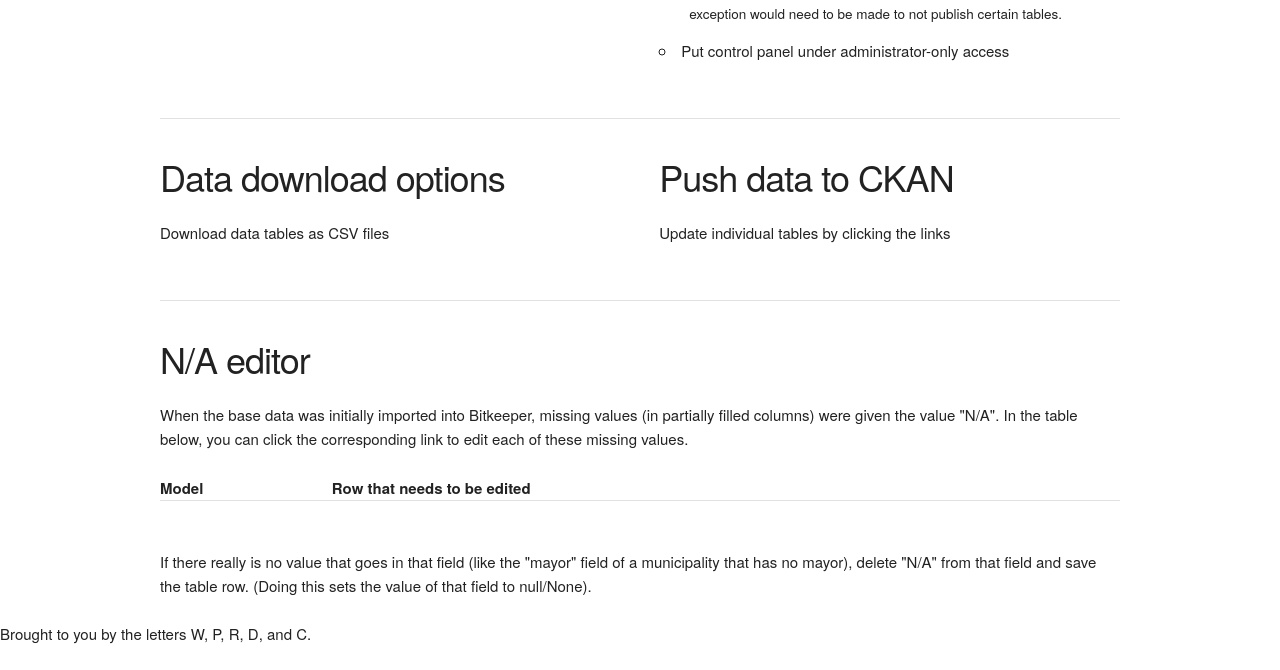
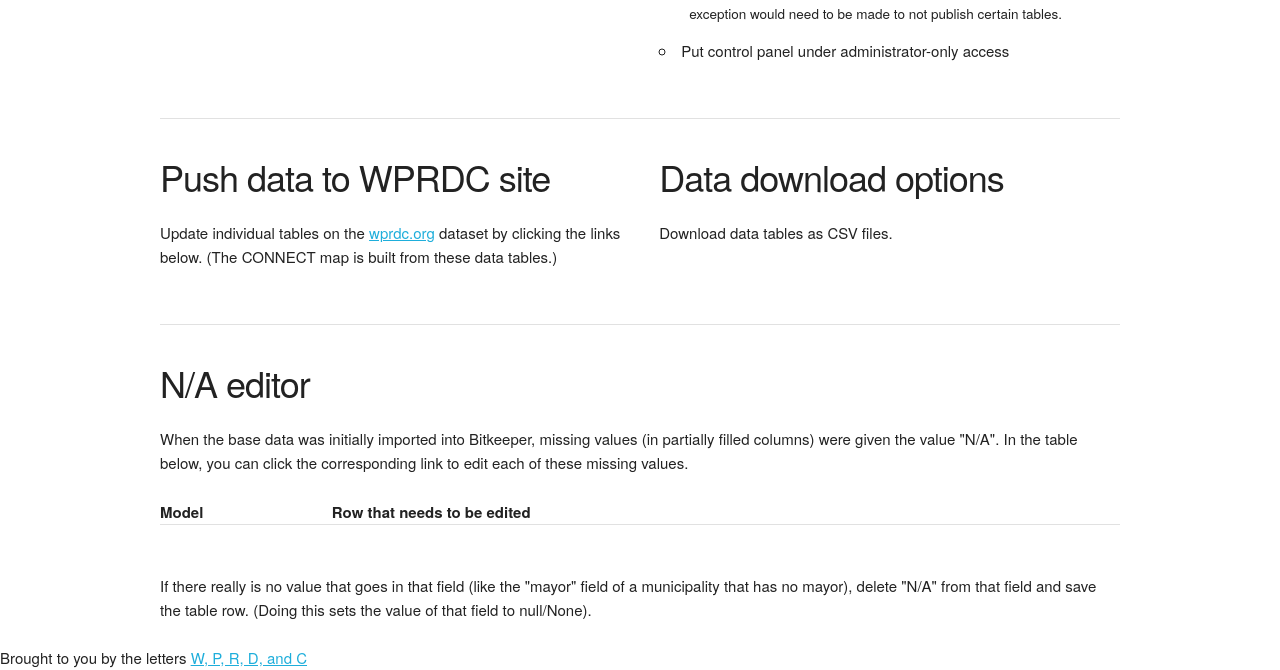
Before and after one commit to WPRDC/connect-bitkeeper, a Django app: template templates/bitkeeper/index.html in a window 1280 px wide. Shown: the part 182-852 px from the top of the page. Before the commit the page ends 826 px from the top, so only its background shows below. Run offline with Django 3.2, Linux system fonts and the light colour scheme; the template is opened without the code that fills it, so the values that code supplies are empty.

Commit message:
Make the UI clearer and link to the landing page for the dataset after exporting data to a table

```diff
--- a/templates/bitkeeper/index.html
+++ b/templates/bitkeeper/index.html
@@ -27,18 +27,22 @@
     <hr>
     <div class="row">
         <div class="six columns">
-            <h3>Data download options</h3>
-            <ul>Download data tables as CSV files
+            <h3>Push data to WPRDC site</h3>
+            <ul>Update individual tables on the
+                {% autoescape off %}
+                    <a href="https://data.wprdc.org">wprdc.org</a>
+                {% endautoescape %}
+                dataset by clicking the links below. (The CONNECT map is built from these data tables.)
             {% for model in table_names %}
-                <li><a href="/bitkeeper/{{ model }}/csv">Download {{ model }} data</a></li>
+                <li><a href="/bitkeeper/{{ model }}/push">Update {{ model }} data</a></li>
             {% endfor %}
             </ul>
         </div>
         <div class="six columns">
-            <h3>Push data to CKAN</h3>
-            <ul>Update individual tables by clicking the links
+            <h3>Data download options</h3>
+            <ul>Download data tables as CSV files.
             {% for model in table_names %}
-                <li><a href="/bitkeeper/{{ model }}/push">Update {{ model }} data</a></li>
+                <li><a href="/bitkeeper/{{ model }}/csv">Download {{ model }} data</a></li>
             {% endfor %}
             </ul>
         </div>
@@ -74,5 +78,5 @@
 {% endblock content %}
 
 {% block footercopy %}
-Brought to you by the letters W, P, R, D, and C.
+Brought to you by the letters {% autoescape off %}<a href="https://data.wprdc.org">W, P, R, D, and C</a>{% endautoescape %}
 {% endblock footercopy %}
--- a/templates/bitkeeper/results.html
+++ b/templates/bitkeeper/results.html
@@ -2,7 +2,9 @@
     <body>
         <h2>Results</h2>
         {{ result }}<P>
-        {{ message }}<P>
+        {% autoescape off %}
+            {{ message }}
+        {% endautoescape %}<P>
 
         <a href="/bitkeeper">Return to bitkeeper mission control</a>
     </body>
```
Also changed, not shown: views.py (+25 -7 lines).
